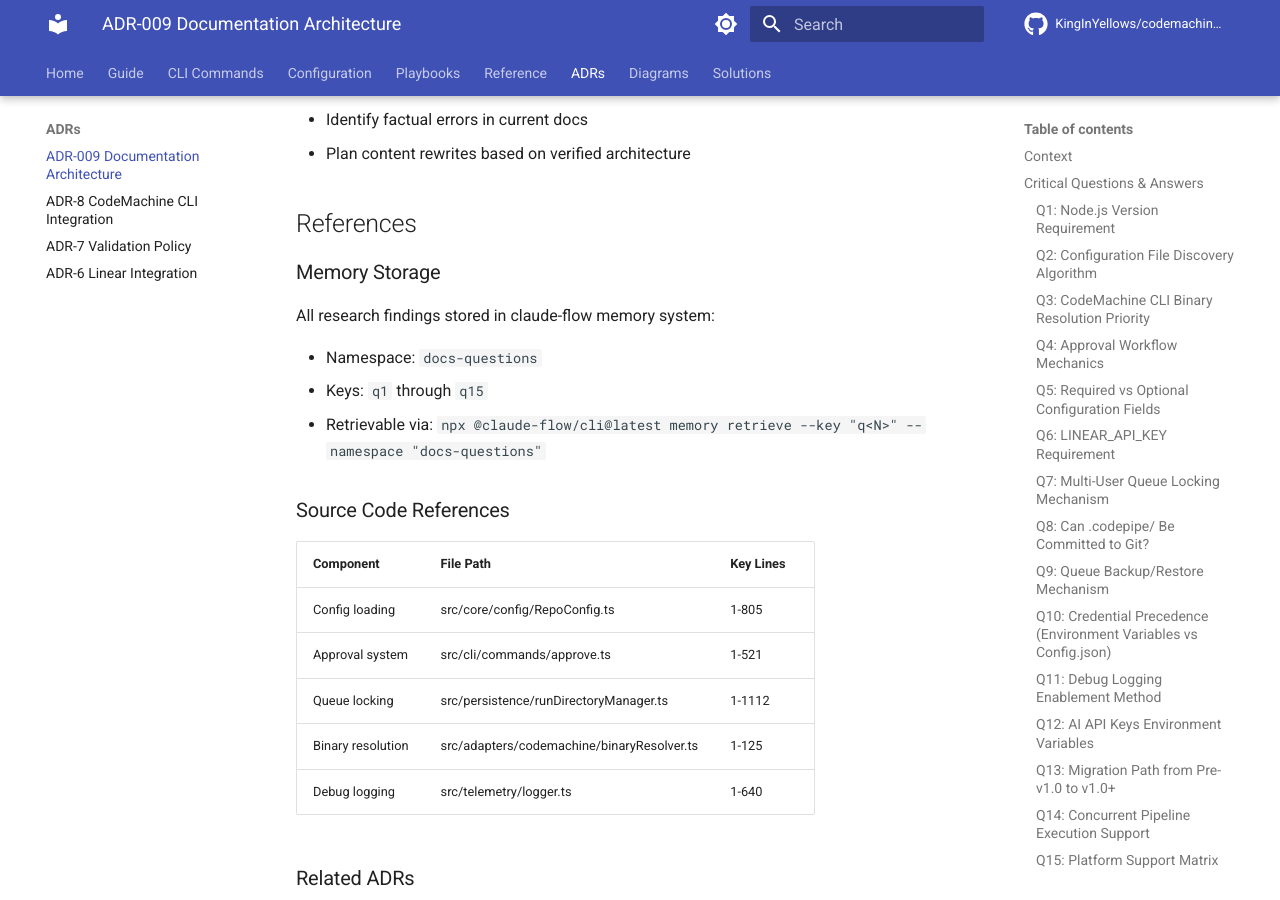
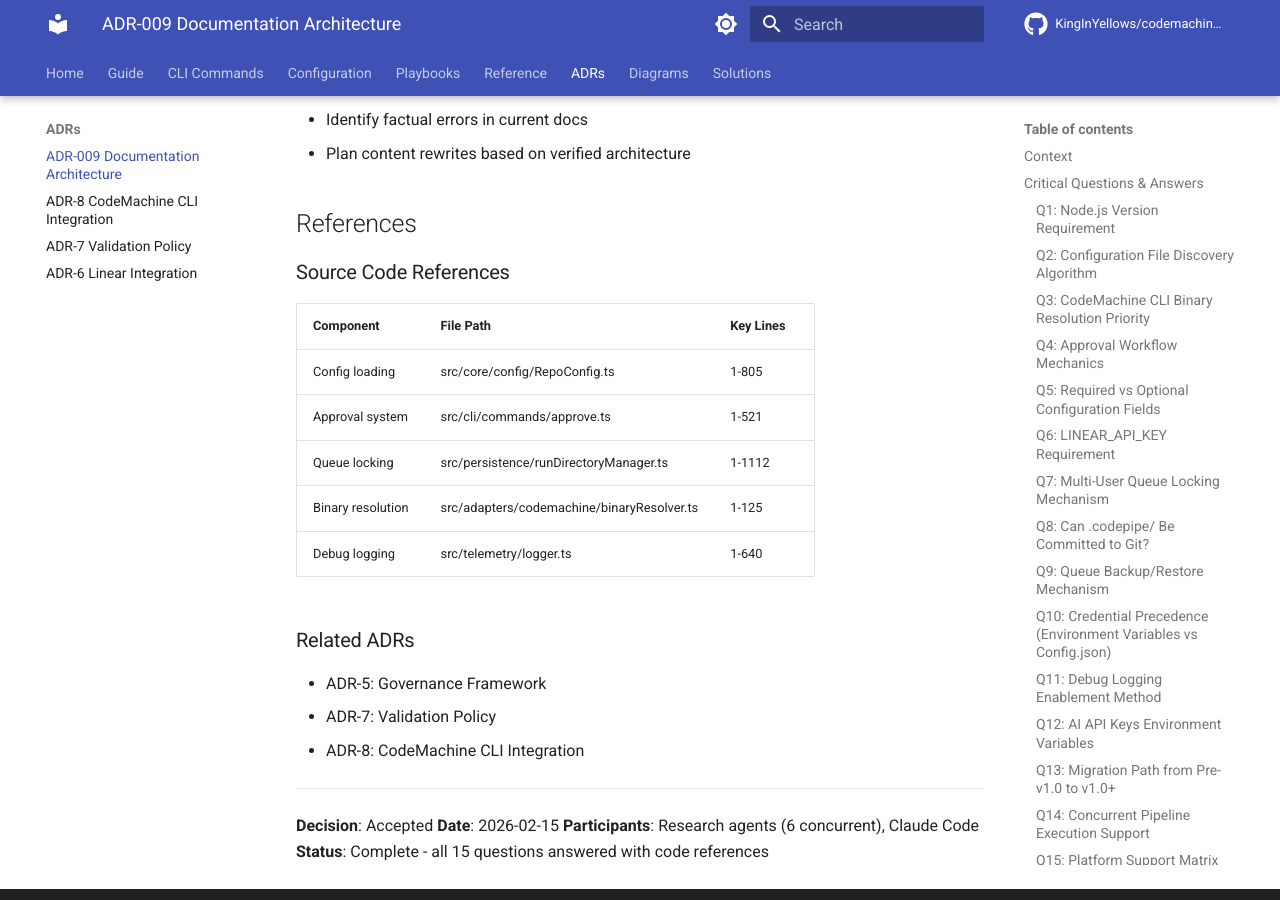
Before and after one commit to KingInYellows/codemachine-pipeline, an MkDocs documentation site: the page built from docs/adr/adr-009-documentation-architecture.md, in a window 1280 px wide and 900 px high, scrolled down 20218 px. Built offline with MkDocs 1.6.1 and Material for MkDocs 9.7.7, drawn with Linux system fonts in a browser that asks for light colours; comment, search, counter and statistics services are not loaded.

Commit message:
chore: remove all claude-flow artifacts and references
claude-flow is no longer used. Remove the session init script,
gitignore/npmignore entries, and all documentation references.

Co-Authored-By: Claude Opus 4.6 <noreply@anthropic.com>

```diff
--- a/docs/adr/adr-009-documentation-architecture.md
+++ b/docs/adr/adr-009-documentation-architecture.md
@@ -758,14 +758,6 @@ With all critical questions answered, Phase 2 (Content Audit) can proceed with c
 
 ## References
 
-### Memory Storage
-
-All research findings stored in claude-flow memory system:
-
-- Namespace: `docs-questions`
-- Keys: `q1` through `q15`
-- Retrievable via: `npx @claude-flow/cli@latest memory retrieve --key "q<N>" --namespace "docs-questions"`
-
 ### Source Code References
 
 | Component         | File Path                                  | Key Lines |
```
Also changed, not shown: docs/archive/development/release-branch-strategy.md (+2 -3 lines), docs/plans/2026-02-14-chore-v1-release-readiness-plan-deepened.md (+0 -5 lines), docs/plans/2026-02-14-chore-v1-release-readiness-plan.md (+1 -1 lines), 3 other files.
